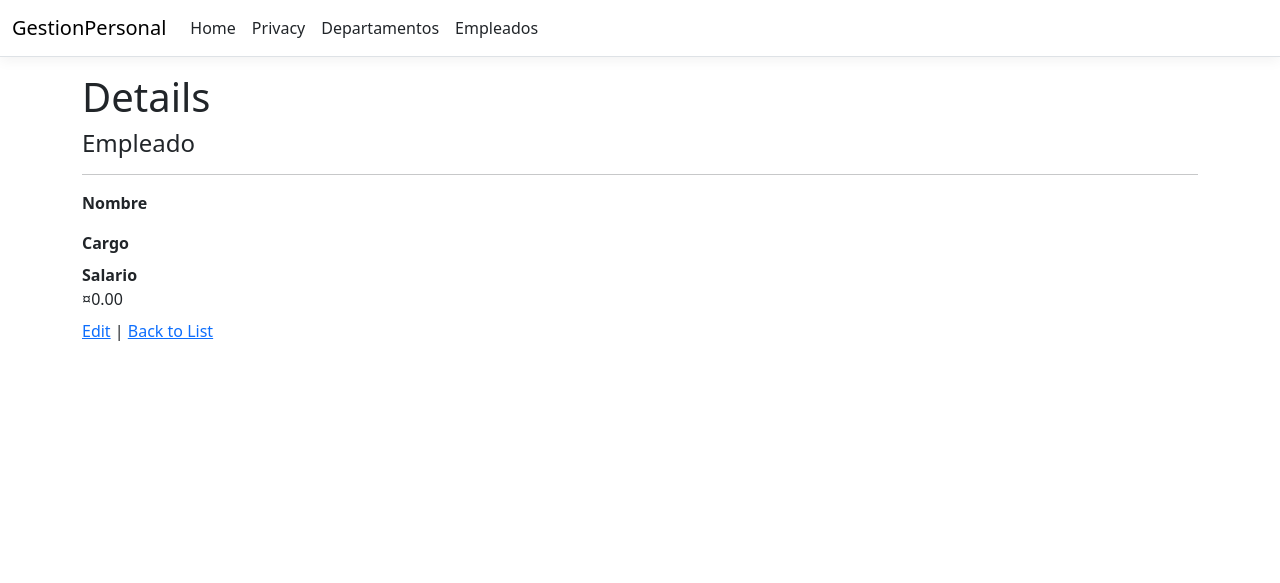
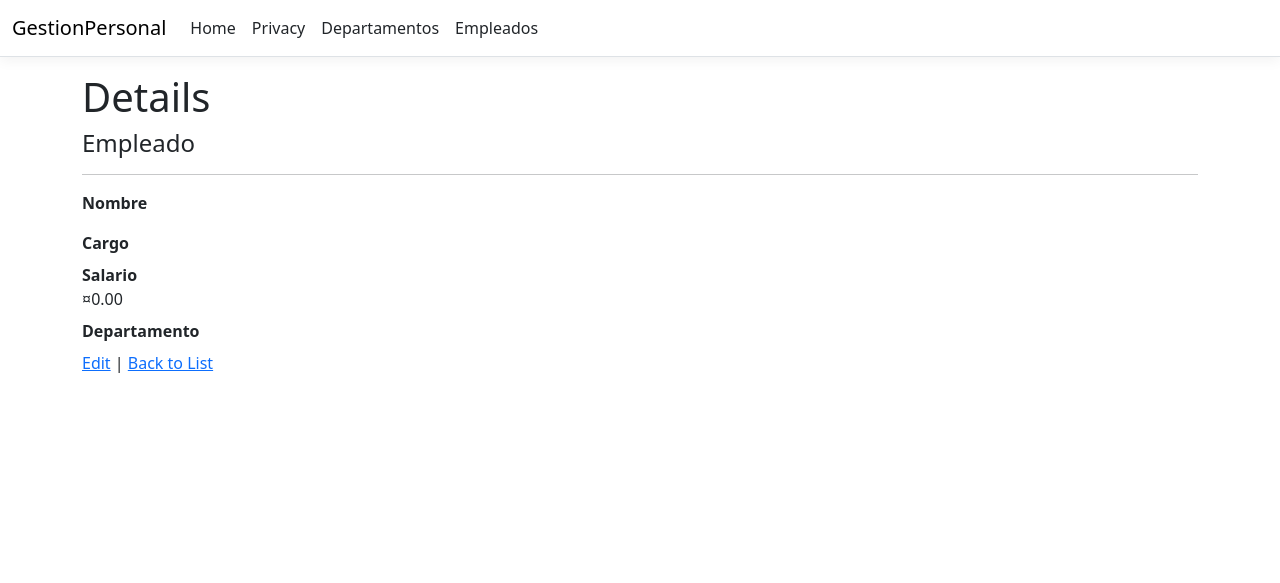
Before and after one commit to samirsamande/GestionPersonal, an ASP.NET Core app: template GestionPersonal/Views/Empleados/Details.cshtml in a window 1280 px wide. Shown: the top 583 px of the page. Run offline with ASP.NET Core 8, Linux system fonts and the light colour scheme; the template is opened without the code that fills it, so the values that code supplies are empty; style sheets or scripts are compiled from the project's sources.

Commit message:
Mostrar nombre del departamento en la lista y el detalle de Empleado

```diff
--- a/GestionPersonal/Views/Departamentos/Delete.cshtml
+++ b/GestionPersonal/Views/Departamentos/Delete.cshtml
@@ -26,6 +26,7 @@
             @Html.DisplayFor(model => model.Ubicacion)
         </dd>
     </dl>
+    <div asp-validation-summary="ModelOnly" class="text-danger"></div>
     <form asp-action="Delete">
         <input type="hidden" asp-for="Id" />
         <input type="submit" value="Delete" class="btn btn-danger" /> |
--- a/GestionPersonal/Views/Empleados/Delete.cshtml
+++ b/GestionPersonal/Views/Empleados/Delete.cshtml
@@ -33,6 +33,12 @@
         <dd class = "col-sm-10">
             @Html.DisplayFor(model => model.Salario)
         </dd>
+        <dt class="col-sm-2">
+            @Html.DisplayNameFor(model => model.Departamento)
+        </dt>
+        <dd class="col-sm-10">
+            @Html.DisplayFor(model => model.Departamento!.Nombre)
+        </dd>
     </dl>
     <form asp-action="Delete">
         <input type="hidden" asp-for="Id" />
--- a/GestionPersonal/Views/Empleados/Details.cshtml
+++ b/GestionPersonal/Views/Empleados/Details.cshtml
@@ -30,6 +30,12 @@
         <dd class = "col-sm-10">
             @Html.DisplayFor(model => model.Salario)
         </dd>
+        <dt class="col-sm-2">
+            @Html.DisplayNameFor(model => model.Departamento)
+        </dt>
+        <dd class="col-sm-10">
+            @Html.DisplayFor(model => model.Departamento!.Nombre)
+        </dd>
     </dl>
 </div>
 <div>
--- a/GestionPersonal/Views/Empleados/Index.cshtml
+++ b/GestionPersonal/Views/Empleados/Index.cshtml
@@ -21,6 +21,9 @@
             <th>
                 @Html.DisplayNameFor(model => model.Salario)
             </th>
+            <th>
+                @Html.DisplayNameFor(model => model.Departamento)
+            </th>
             <th></th>
         </tr>
     </thead>
@@ -37,6 +40,9 @@
                 @Html.DisplayFor(model => item.Salario)
             </td>
             <td>
+                @item.Departamento?.Nombre
+            </td>
+            <td>
                 <a asp-action="Edit" asp-route-id="@item.Id">Edit</a> |
                 <a asp-action="Details" asp-route-id="@item.Id">Details</a> |
                 <a asp-action="Delete" asp-route-id="@item.Id">Delete</a>
```
Also changed, not shown: GestionPersonal/Controllers/DepartamentosController.cs (+9 -5 lines).
